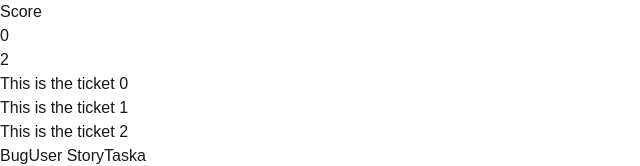
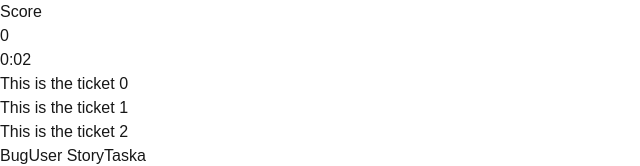
Before and after one commit to HugoDemont62/project_manager_hero, a Next.js app in the folder client/: page / in a window 1280 px wide. Both pictures are taken after a click on the button "Start Game". Shown: the top 166 px of the page, without its empty margins (0-640 px from the left). Built offline with nearby package versions, Linux system fonts and the light colour scheme.

Commit message:
format timer

```diff
--- a/client/src/components/Timer.tsx
+++ b/client/src/components/Timer.tsx
@@ -19,6 +19,9 @@ export default function Timer({
     ? Math.floor((Date.now() - startedAt) / 1000)
     : null;
 
+  const minutes = duration !== null ? Math.floor(duration / 60) : 0;
+  const seconds = duration !== null ? duration % 60 : 0;
+
   useEffect(() => {
     const interval = setInterval(() => {
       rerender({});
@@ -29,7 +32,7 @@ export default function Timer({
 
   return (
     <div {...props} className={timer({ className })}>
-      {duration}
+      {minutes}:{seconds < 10 ? '0' : ''}{seconds}
     </div>
   );
 }
```
